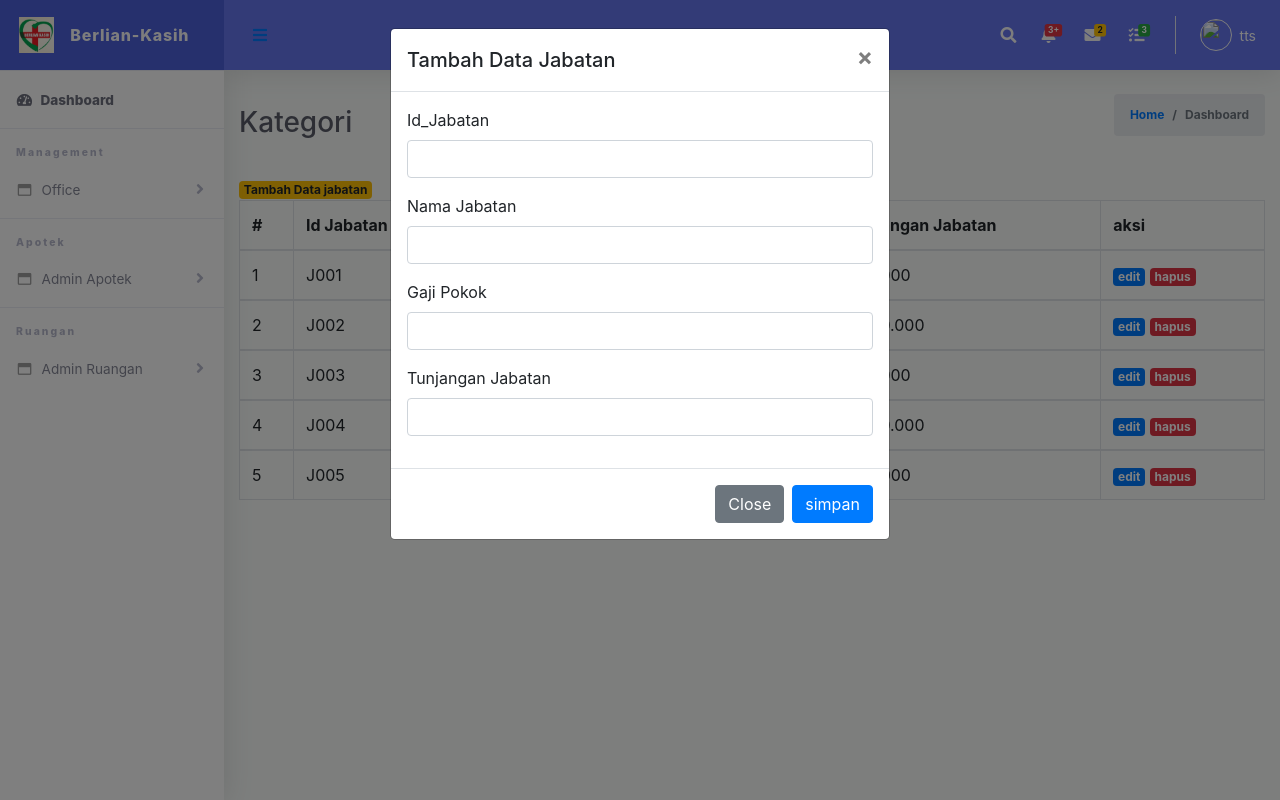
After one commit to simaulansyah/RsBerlianKasih, a CodeIgniter app: page /database/pegawai/kategori in a window 1280 px wide, after a click on "Tambah Data jabatan". The commit adds this page. Run offline with CodeIgniter, Linux system fonts and the light colour scheme; a user stored in the database is signed in; data comes from the database, SQL or seed files in the repository; data that the repository does not hold is empty; some libraries are stand-ins or nearby versions.

```diff
--- a/application/controllers/Pegawai.php
+++ b/application/controllers/Pegawai.php
@@ -236,4 +236,40 @@ class Pegawai extends CI_Controller {
 
     }
 
+
+    public function kategori()
+    {
+        $data['title'] = "Kategori";
+        $data['jabatan'] = $this->pegawai->getJabatan();
+        $this->load->view("templates/dashboard_header");
+        $this->load->view("templates/dashboard_sidebar", $data);
+        $this->load->view("templates/dashboard_topbar", $data);
+        $this->load->view("pegawai/kategori", $data);
+        $this->load->view("templates/dashboard_footer");
+
+    }
+
+    public function hapusKategori($id)
+    {
+        $this->pegawai->DelKategori($id);
+        $this->session->set_flashdata('message', '<div class="alert alert-success" role="alert"> Success Delete data karyawan </div>');
+        redirect('pegawai/kategori');
+
+    }
+
+    public function tambahJabatan()
+    {
+
+
+        $data = array(
+            'id_jabatan' => $this->input->post('id_jabatan'),
+            'nama_jabatan' => $this->input->post('nama_jabatan'),
+            'gaji_pokok' => $this->input->post('gaji_pokok'),
+            'tunj_jabatan' => $this->input->post('tunj_jabatan'),
+        );
+
+        $this->pegawai->setKategori($data);
+        redirect('pegawai/kategori');
+    }
+
 }
--- a/application/models/Pegawai_model.php
+++ b/application/models/Pegawai_model.php
@@ -54,5 +54,17 @@ class Pegawai_model extends CI_Model
         $query = $this->db->update('pegawai', $data, array('id' => $id));
 
     }
+    public function DelKategori($id)
+    {
+
+        $this->db->where('id', $id);
+        $this->db->delete('jabatan');
+    }
+
+    public function setKategori($data)
+    {
+        $this->db->insert('jabatan', $data);
+    }
+
 
 }
--- a/application/views/gaji/index.php
+++ b/application/views/gaji/index.php
@@ -42,7 +42,7 @@
                 <td><?=$g['tunj_jabatan']?></td>
                 <td><?=$g['potongan']?></td>
                 <td><?=$g['gaji_bersih']?></td>
-                <td><a href="<?= site_url("Laporanpdf/" . $g['id']); ?> " class="badge badge-primary">cetak slip</a></td>
+                <td><a href="<?= base_url("Laporanpdf?param=$g[id]"); ?> " class="badge badge-primary">cetak slip</a></td>
 
 
             </tr>
--- /dev/null
+++ b/application/views/pegawai/kategori.php
@@ -0,0 +1,101 @@
+<div class="container-fluid" id="container-wrapper">
+        <div class="d-sm-flex align-items-center justify-content-between mb-4">
+            <h1 class="h3 mb-0 text-gray-800"><?= $title ?></h1>
+            <ol class="breadcrumb">
+                <li class="breadcrumb-item"><a href="./">Home</a></li>
+                <li class="breadcrumb-item active" aria-current="page">Dashboard</li>
+            </ol>
+        </div>
+
+
+
+        <div>
+        <a href="" data-toggle="modal" data-target="#tbhjbtnModal" class="badge badge-warning"> Tambah Data jabatan </a>
+        </div>
+
+        <table id="example" class="table table-bordered ">
+        <thead>
+            <tr>
+            <th scope="col">#</th>
+                <th scope="col">Id Jabatan</th>
+                <th scope="col">Nama Jabatan</th>
+                <th scope="col">Gaji Pokok</th>
+                <th scope="col">Tunjangan Jabatan</th>
+                <th scope="col">aksi</th>
+            </tr>
+        </thead>
+        <tbody>
+            <?php $i = 0;?>
+            <?php foreach($jabatan as $j) : $i++ ?>
+            <tr>
+                <td><?=$i?></td>
+                <td><?=$j['id_jabatan']?></td>
+                <td><?=$j['nama_jabatan']?></td>
+                <td><?=$j['gaji_pokok']?></td>
+                <td><?=$j['tunj_jabatan']?></td>
+                <td>
+                <a href="" data-toggle="modal" data-target="#edtPgwModal<?= $j['id_jabatan']; ?>"  class="badge badge-primary">edit</a>
+                <a href="<?php echo site_url("pegawai/hapusKategori/" . $j['id']);?>" class="badge badge-danger" onclick="return confirm('Delete content?');">hapus</a>
+                </td>
+
+            </tr>
+        </tbody>
+<?php endforeach; ?>
+    </table>
+
+
+
+
+
+
+
+        </div>
+
+ </div>
+</div>
+
+
+
+
+
+        <!-- modal gaji -->
+
+<div class="modal fade" id="tbhjbtnModal" tabindex="-1" aria-labelledby="tbhjbtnModalLabel" aria-hidden="true">
+            <div class="modal-dialog">
+                <div class="modal-content">
+                    <div class="modal-header">
+                        <h5 class="modal-title" id="tbhjbtnModalLabel">Tambah Data Jabatan</h5>
+                        <button type="button" class="close" data-dismiss="modal" aria-label="Close">
+                            <span aria-hidden="true">&times;</span>
+                        </button>
+                    </div>
+                    <Form action="<?= base_url('pegawai/tambahJabatan'); ?>" method="POST">
+                        <div class="modal-body">
+                            <div class="form-group">
+                            <label>Id_Jabatan</label>
+                            <div class="form-group">
+                                <input type="text" class="form-control" id="id_jabatan" name="id_jabatan" >
+                            </div>
+                            <label>Nama Jabatan</label>
+                                <div class="form-group input-group">
+                                <input type="text" class="form-control" id="nama_jabatan" name="nama_jabatan">
+                                </div>
+                            </div>
+                            <label>Gaji Pokok</label>
+                            <div class="form-group">
+                                <input type="text" class="form-control" id="gaji_pokok" name="gaji_pokok">
+                            </div>
+                            <label>Tunjangan Jabatan</label>
+                            <div class="form-group">
+                                <input type="text" class="form-control" id="tunj_jabatan" name="tunj_jabatan">
+                            </div>
+
+                        </div>
+                        <div class="modal-footer">
+                            <button type="button" class="btn btn-secondary" data-dismiss="modal">Close</button>
+                            <button type="submit" class="btn btn-primary">simpan</button>
+                        </div>
+                    </Form>
+                </div>
+            </div>
+        </>
--- a/application/views/templates/dashboard_sidebar.php
+++ b/application/views/templates/dashboard_sidebar.php
@@ -18,15 +18,15 @@
       </div>
 
       <li class="nav-item">
-        <a class="nav-link collapsed" href="#" data-toggle="collapse" data-target="#collapseBootstrap"
+        <a class="nav-link collapsed" href="#" data-toggle="collapse" data-target="#Office"
           aria-expanded="true" aria-controls="collapseBootstrap">
           <i class="far fa-fw fa-window-maximize"></i>
           <span>Office</span>
         </a>
-        <div id="collapseBootstrap" class="collapse" aria-labelledby="headingBootstrap" data-parent="#accordionSidebar">
+        <div id="Office" class="collapse" aria-labelledby="headingBootstrap" data-parent="#accordionSidebar">
           <div class="bg-white py-2 collapse-inner rounded">
             <a class="collapse-item" href="<?= base_url('pegawai') ?>">Data Pegawai</a>
-            <a class="collapse-item" href="buttons.html">Kategori Jabatan & Gaji</a>
+            <a class="collapse-item" href="<?= base_url('pegawai/kategori') ?>">Kategori Jabatan & Gaji</a>
             <a class="collapse-item" href="<?= base_url('gaji') ?>">Data Penggajian</a>
           </div>
         </div>
```
Also changed, not shown: application/controllers/Laporanpdf.php (+63 -15 lines), application/models/Gaji_model.php (+15 -0 lines).
